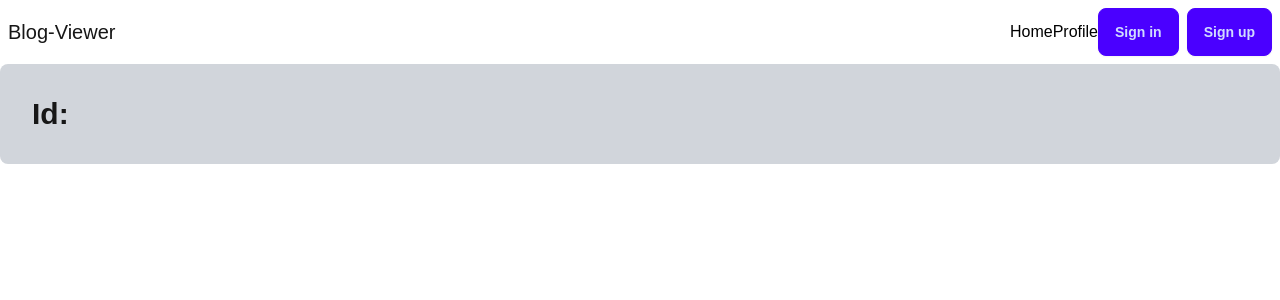
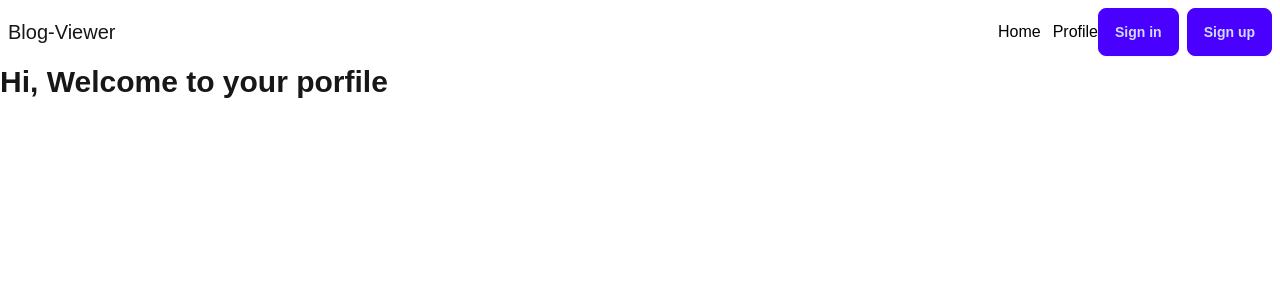
Before and after one commit to jui9797/next-blog, a Next.js app: page /profile in a window 1280 px wide. Shown: the top 300 px of the page. Built offline with nearby package versions, Linux system fonts and the light colour scheme; no server answers.

Commit message:
navbar updated

```diff
--- /dev/null
+++ b/src/app/profile/page.jsx
@@ -0,0 +1,10 @@
+
+const page = () => {
+    return (
+        <div>
+            <h2 className="text-3xl font-bold">Hi, Welcome to your porfile</h2>
+        </div>
+    );
+};
+
+export default page;
--- a/src/components/Navbar.jsx
+++ b/src/components/Navbar.jsx
@@ -18,8 +18,8 @@ const Navbar = async () => {
                 </div>
 
                 <div className="navbar-end">
-                    <Link href='/' className='text-black'>Home</Link>
-                    <Link href={`${user ? '/profile' : '/api/auth/login'}`} className='text-black'>Profile</Link>
+                    <Link href='/' className='text-black ml-3'>Home</Link>
+                    <Link href={`${user ? '/profile' : '/api/auth/login'}`} className='text-black ml-3'>Profile</Link>
                     {
                         user ? <>
                             <LogoutLink> <button className='btn btn-primary'>Log out</button></LogoutLink>
```
